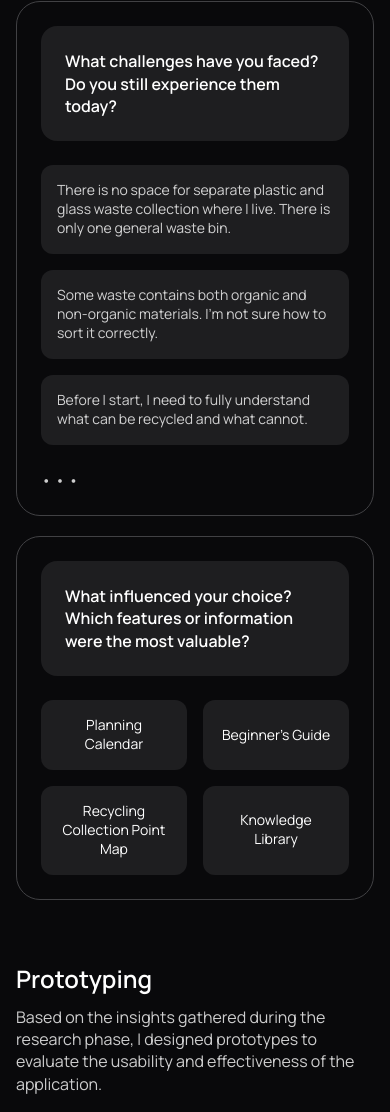
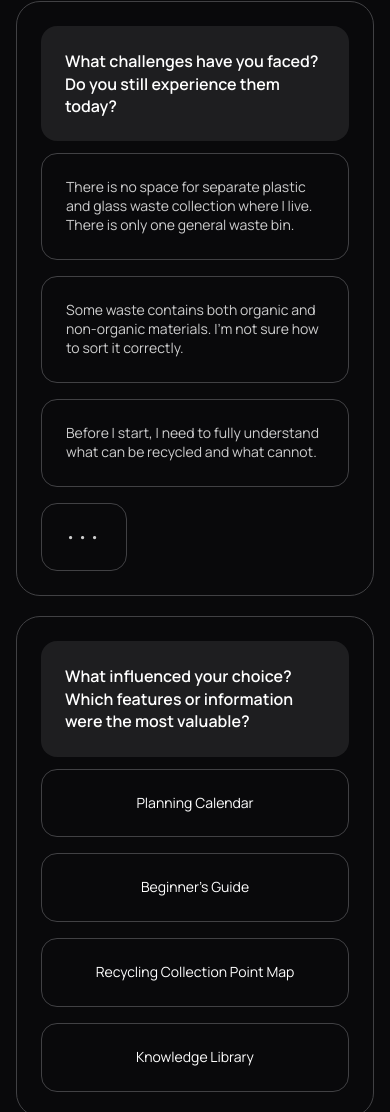
Before and after one commit to ibelk/iryna-portfolio, an Astro site: page /case/leaf in a window 390 px wide. Shown: the part 3047-4159 px from the top of the page. Built offline with nearby package versions, Linux system fonts and the light colour scheme; Astro itself is replaced by a stand-in of ours.

Commit message:
Fix Research reply/tag pill sizing and borders to match Figma exactly
The reply and tag pills were filled chips (surface-quote background,
12px radius, 16px padding) — Figma actually has no fill on them at all,
just a 1px border matching the card's own border color, 16px radius,
and 24px padding, same as the card shell. Also fixed the "..." more
indicator to be a bordered box in the same list as the replies instead
of a bare unstyled span, and moved it into .ap-research-replies so it
shares the list's real 16px gap instead of the card's 24px gap.

Corrected the question→list gap to the real Figma value (12px at both
breakpoints, not 24/32) — scoped with :has() so it doesn't affect the
donut chart cards, which use a different internal gap.

Also fixed the tags grid: Figma stacks tags in a single column on
mobile, only switching to 2-up at desktop — it was hardcoded to 2
columns at every viewport.

```diff
--- a/src/pages/case/leaf.astro
+++ b/src/pages/case/leaf.astro
@@ -173,8 +173,8 @@ const results = [
           <p class="ap-research-card__question">{interviewReplies.question}</p>
           <div class="ap-research-replies">
             {interviewReplies.replies.map((r) => <p>{r}</p>)}
+            <span class="ap-research-more" aria-hidden="true">•••</span>
           </div>
-          <span class="ap-research-more" aria-hidden="true">•••</span>
         </div>
         <div class="ap-research-card">
           <p class="ap-research-card__question">{interviewTags.question}</p>
@@ -331,22 +331,34 @@ const results = [
   .ap-donut__callout span { font-size: var(--text-label); color: var(--color-text-muted); }
   .ap-donut__callout--top-right { top: var(--co-a); right: var(--co-b); }
   .ap-donut__callout--bottom-left { bottom: var(--co-a); left: var(--co-b); }
+  /* The question→list gap is 12px in Figma at both breakpoints (not the
+     shared card gap used by the donut cards), so it's scoped with :has()
+     rather than changing .ap-research-card's own gap for every card. */
+  .ap-research-card:has(.ap-research-replies),
+  .ap-research-card:has(.ap-research-tags) {
+    gap: var(--space-xs-static);
+  }
   .ap-research-replies { display: flex; flex-direction: column; gap: var(--space-sm-static); }
-  .ap-research-replies p {
+  /* Figma's reply/tag pills carry no fill at all — just the same 1px
+     border + 16px radius as the card shell, not a filled chip. */
+  .ap-research-replies p,
+  .ap-research-more {
     margin: 0;
-    background: var(--color-surface-quote);
-    border-radius: var(--radius-12);
-    padding: var(--space-sm-static);
+    border: 1px solid var(--color-border-quote);
+    border-radius: 16px;
+    padding: var(--space-lg-static);
     color: var(--color-text-muted);
     font-size: var(--text-label);
     line-height: var(--leading-component);
   }
-  .ap-research-more { color: var(--color-text-muted); letter-spacing: 0.2em; }
-  .ap-research-tags { display: grid; grid-template-columns: repeat(2, minmax(0, 1fr)); gap: var(--space-sm-static); }
+  .ap-research-more { align-self: flex-start; letter-spacing: 0.2em; }
+  /* Figma stacks tags in a single column on mobile — the 2-up grid is
+     desktop-only, see the override below. */
+  .ap-research-tags { display: grid; grid-template-columns: 1fr; gap: var(--space-sm-static); }
   .ap-research-tags span {
-    background: var(--color-surface-quote);
-    border-radius: var(--radius-12);
-    padding: var(--space-sm-static);
+    border: 1px solid var(--color-border-quote);
+    border-radius: 16px;
+    padding: var(--space-lg-static);
     color: var(--color-text-primary);
     font-size: var(--text-label);
     line-height: var(--leading-component);
@@ -451,6 +463,7 @@ const results = [
     .ap-research-grid { grid-template-columns: repeat(2, minmax(0, 1fr)); gap: var(--space-md-static); }
     .ap-research-card { padding: var(--space-card-inset-lg); gap: var(--space-xl-static); }
     .ap-research-card__question { font-size: 18px; }
+    .ap-research-tags { grid-template-columns: repeat(2, minmax(0, 1fr)); }
     .ap-research-replies p, .ap-research-tags span { font-size: 18px; }
     .ap-donut__callout { padding: var(--space-sm-static); }
     .ap-donut__callout strong, .ap-donut__callout span { font-size: 18px; }
```
